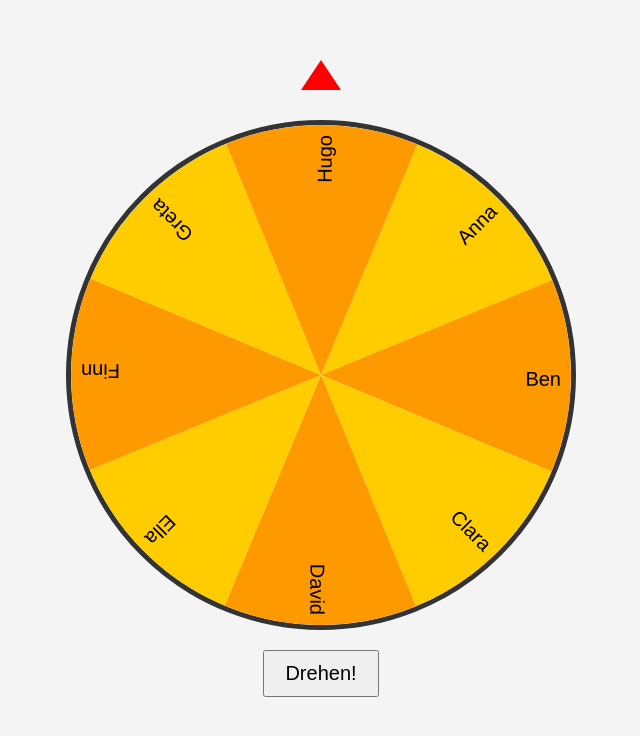
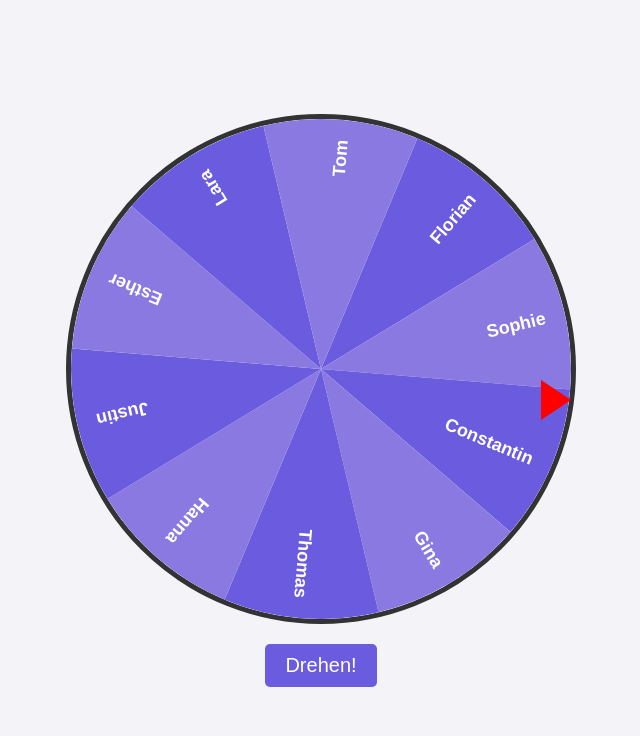
Before and after one commit to RadRadRad2/namensrad, a plain HTML site: page index.html in a window 1280 px wide. Both pictures are taken after a click on the button "Drehen!". Shown: the whole page, without its empty margins (319-959 px from the left). Drawn offline with Linux system fonts and the light colour scheme.

Commit message:
Update index.html

```diff
--- a/index.html
+++ b/index.html
@@ -2,7 +2,7 @@
 <html lang="de">
 <head>
   <meta charset="UTF-8" />
-  <meta name="viewport" content="width=device-width, initial-scale=1.0"/>
+  <meta name="viewport" content="width=device-width, initial-scale=1" />
   <title>Namensrad</title>
   <style>
     body {
@@ -12,26 +12,40 @@
       justify-content: center;
       height: 100vh;
       font-family: sans-serif;
-      background: #f4f4f4;
+      background: #f4f4f8;
+      position: relative;
+      margin: 0;
     }
     canvas {
       border: 5px solid #333;
       border-radius: 50%;
+      background: white;
     }
     #spinButton {
       margin-top: 20px;
       padding: 10px 20px;
       font-size: 20px;
       cursor: pointer;
+      border: none;
+      border-radius: 5px;
+      background-color: #6b5bde;
+      color: white;
+      transition: background-color 0.3s ease;
+    }
+    #spinButton:hover {
+      background-color: #5848c2;
     }
     #pointer {
       position: absolute;
+      top: 50%;
+      right: calc(50% - 250px); /* 50% vom Bildschirm minus Radius (250px) */
+      transform: translateY(-50%);
       width: 0;
       height: 0;
-      border-left: 20px solid transparent;
-      border-right: 20px solid transparent;
-      border-bottom: 30px solid red;
-      top: 60px;
+      border-top: 20px solid transparent;
+      border-bottom: 20px solid transparent;
+      border-left: 30px solid red;
+      z-index: 10;
     }
   </style>
 </head>
@@ -42,7 +56,7 @@
 <button id="spinButton">Drehen!</button>
 
 <script>
-  const names = ["Anna", "Ben", "Clara", "David", "Ella", "Finn", "Greta", "Hugo"];
+  const names = ["Florian", "Sophie", "Constantin", "Gina", "Thomas", "Hanna", "Justin", "Esther", "Lara", "Tom"];
   const canvas = document.getElementById("wheel");
   const ctx = canvas.getContext("2d");
   const size = canvas.width;
@@ -54,21 +68,27 @@
   function drawWheel() {
     const anglePerSegment = (2 * Math.PI) / names.length;
     ctx.clearRect(0, 0, size, size);
+
     for (let i = 0; i < names.length; i++) {
       const startAngle = i * anglePerSegment + rotation;
       const endAngle = startAngle + anglePerSegment;
+
       ctx.beginPath();
       ctx.moveTo(radius, radius);
       ctx.arc(radius, radius, radius, startAngle, endAngle);
-      ctx.fillStyle = i % 2 === 0 ? "#ffcc00" : "#ff9900";
+
+      // Blau-Lila Farbpalette abwechselnd
+      ctx.fillStyle = i % 2 === 0 ? "#6b5bde" : "#8a79e0";
       ctx.fill();
+
+      // Namen zeichnen
       ctx.save();
       ctx.translate(radius, radius);
       ctx.rotate(startAngle + anglePerSegment / 2);
       ctx.textAlign = "right";
-      ctx.fillStyle = "#000";
-      ctx.font = "20px Arial";
-      ctx.fillText(names[i], radius - 10, 10);
+      ctx.fillStyle = "white";
+      ctx.font = "bold 18px Arial";
+      ctx.fillText(names[i], radius - 20, 8);
       ctx.restore();
     }
   }
@@ -76,8 +96,9 @@
   function spinWheel() {
     if (isSpinning) return;
     isSpinning = true;
-    let spinAngle = Math.random() * 360 + 720; // mindestens 2 Runden
-    const duration = 4000; // ms
+
+    let spinAngle = Math.random() * 360 + 720; // mindestens 2 volle Umdrehungen
+    const duration = 4000; // Dauer in ms
     const start = performance.now();
 
     function animate(now) {
@@ -90,10 +111,17 @@
         requestAnimationFrame(animate);
       } else {
         isSpinning = false;
-        // Gewinner bestimmen
+        // Gewinner berechnen, bezogen auf 3-Uhr-Pfeil
+        // Pfeil zeigt auf 0 Grad, also Rotation muss umgekehrt betrachtet werden
         const anglePerSegment = (2 * Math.PI) / names.length;
-        const index = names.length - Math.floor(((rotation % (2 * Math.PI)) / anglePerSegment)) - 1;
-        alert("Gewinner: " + names[index >= 0 ? index : names.length + index]);
+        // rotation % (2*PI) gibt den aktuellen Winkel des Rads
+        // Wir bestimmen den Index des Segments, das beim Pfeil (3 Uhr) landet
+        let normalizedRotation = rotation % (2 * Math.PI);
+        if (normalizedRotation < 0) normalizedRotation += 2 * Math.PI;
+
+        // Da Pfeil auf 0 (3 Uhr) zeigt, der Winkel entspricht direkt dem Segmentstart
+        let index = Math.floor(names.length - (normalizedRotation / anglePerSegment)) % names.length;
+        alert("Gewinner: " + names[index]);
       }
     }
 
```
